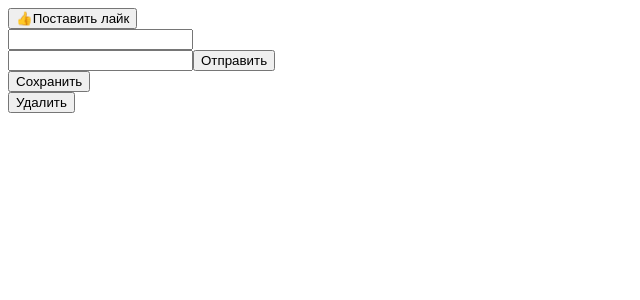
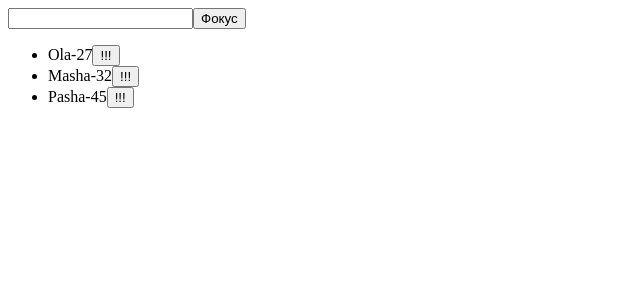
Before and after one commit to morkovkina14/rtk-redev, a React (Vite) app: page / in a window 1280 px wide. Shown: the top 300 px of the page, without its empty margins (0-640 px from the left). Built offline with nearby package versions, Linux system fonts and the light colour scheme.

Commit message:
homework-10 (#13)

```diff
--- a/src/App.jsx
+++ b/src/App.jsx
@@ -1,25 +1,53 @@
-import React from 'react'
-import ClickPractice from './components/ClickPractice'
-import InputPractice from './components/InputPractice'
-import FormPractice from './components/FormPractice'
-import ActionButton from './components/ActionButton'
+
+import React, { useRef, useState } from 'react'
+import List from './components/List'
 
 const App = () => {
-  const handleSave = () => {
-    console.log('Сохранено')
+  const [users, setUsers] = useState([
+    { id: 1, name: 'Ola', age: 27 },
+    { id: 2, name: 'Masha', age: 32 },
+    { id: 3, name: 'Pasha', age: 45 },
+  ])
+
+  const handleClick = (id) => {
+    const newList = users.map((item) => {
+      if (item.id === id) {
+        return { ...item, name: `!!!${item.name}` }
+      }
+      return item
+    })
+    setUsers(newList)
   }
 
-  const handleDelete = () => {
-    console.log('Удалено')
+  const inputRef = useRef(null)
+
+  const handleFocus = () => {
+    inputRef.current.focus()
+  }
+
+  const handleKeyDown = (e) => {
+    if (e.key === 'Enter') {
+      const text = inputRef.current.value
+      if (text.trim() !== '') {
+        const newUser = {
+          id: Date.now(),
+          name: text,
+          age: '',
+        }
+        setUsers([...users, newUser])
+
+        inputRef.current.value = ''
+      }
+    }
+
   }
 
   return (
     <div>
-      <ClickPractice />
-      <InputPractice />
-      <FormPractice />
-      <ActionButton text="Сохранить" onClick={handleSave} />
-      <ActionButton text="Удалить" onClick={handleDelete} />
+      <input type="text" ref={inputRef} onKeyDown={handleKeyDown} />
+      <button onClick={handleFocus}>Фокус</button>
+      <List users={users} handleClick={handleClick} />
+
     </div>
   )
 }
--- /dev/null
+++ b/src/components/List.jsx
@@ -0,0 +1,18 @@
+import React from 'react'
+
+const List = ({ users, handleClick }) => {
+  return (
+    <>
+      <ul>
+        {users.map((item) => (
+          <li key={item.id}>
+            {item.name}-{item.age}
+            <button onClick={() => handleClick(item.id)}>!!!</button>
+          </li>
+        ))}
+      </ul>
+    </>
+  )
+}
+
+export default List
```
